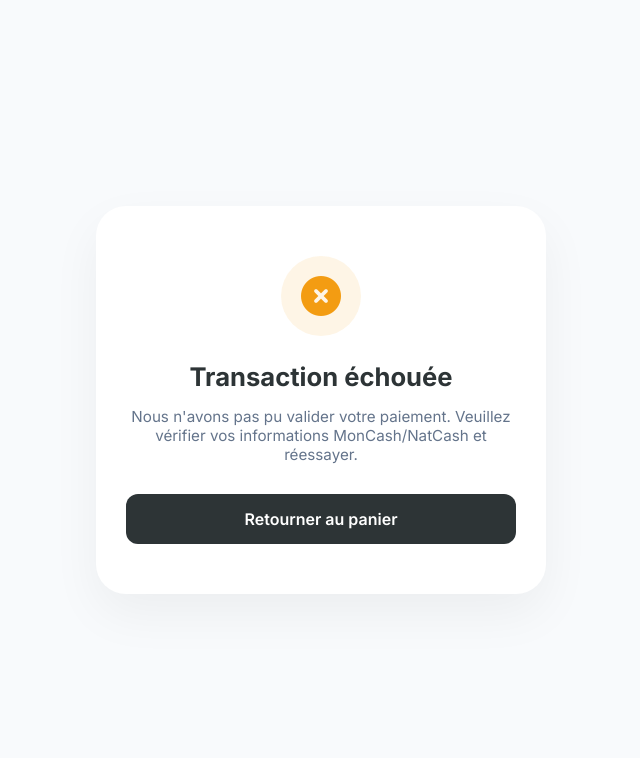
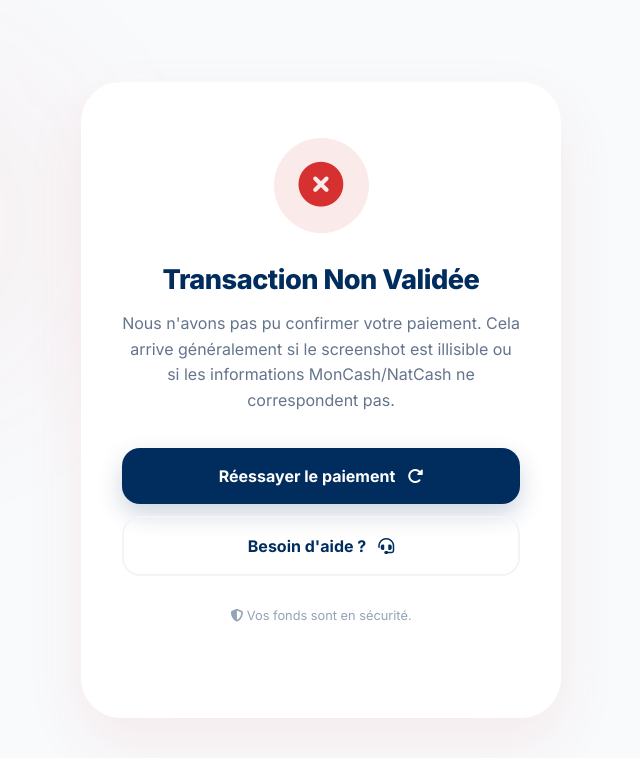
Before and after one commit to bienaimeantonygantt2007-a11y/PAY-FUSION, a plain HTML site: page pages/checkout/failed.html in a window 1280 px wide. Shown: the whole page, without its empty margins (319-959 px from the left). Drawn offline with Linux system fonts and the light colour scheme.

Commit message:
Update failed.html

```diff
--- a/pages/checkout/failed.html
+++ b/pages/checkout/failed.html
@@ -3,26 +3,196 @@
 <head>
     <meta charset="UTF-8">
     <meta name="viewport" content="width=device-width, initial-scale=1.0">
-    <title>Paiement Échoué | PayFusion</title>
-    <link href="https://fonts.googleapis.com/css2?family=Inter:wght@300;400;600;700&display=swap" rel="stylesheet">
+    <title>Transaction Échouée | PayFusion Haiti</title>
+
+    <!-- Polices & Icônes -->
+    <link href="https://fonts.googleapis.com/css2?family=Inter:wght@300;400;600;700;800&display=swap" rel="stylesheet">
     <link rel="stylesheet" href="https://cdnjs.cloudflare.com/ajax/libs/font-awesome/6.4.0/css/all.min.css">
+
     <style>
-        :root { --primary: #0056b3; --bg: #f8fafc; --white: #ffffff; --warning: #f39c12; }
+        :root {
+            --primary: #0056b3;
+            --secondary: #002d5e;
+            --error-red: #d63031;
+            --warning-orange: #f39c12;
+            --bg-fluid: #f8fafc;
+            --white: #ffffff;
+            --text-dark: #1e293b;
+            --text-muted: #64748b;
+            --transition: all 0.4s cubic-bezier(0.4, 0, 0.2, 1);
+        }
+
         * { margin: 0; padding: 0; box-sizing: border-box; font-family: 'Inter', sans-serif; }
-        body { background: var(--bg); color: #2d3436; height: 100vh; display: flex; justify-content: center; align-items: center; padding: 20px; }
-        .card { background: var(--white); padding: 50px 30px; border-radius: 30px; text-align: center; max-width: 450px; width: 100%; box-shadow: 0 20px 50px rgba(0,0,0,0.05); }
-        .icon-box { width: 80px; height: 80px; background: rgba(243, 156, 18, 0.1); color: var(--warning); border-radius: 50%; display: flex; justify-content: center; align-items: center; font-size: 2.5rem; margin: 0 auto 25px; }
-        h2 { font-size: 1.6rem; margin-bottom: 15px; }
-        p { color: #64748b; font-size: 0.95rem; margin-bottom: 30px; }
-        .btn-retry { display: block; padding: 15px; background: #2d3436; color: white; border-radius: 12px; text-decoration: none; font-weight: 600; }
+
+        body {
+            background-color: var(--bg-fluid);
+            color: var(--text-dark);
+            height: 100vh;
+            display: flex;
+            justify-content: center;
+            align-items: center;
+            padding: 20px;
+            overflow: hidden;
+            position: relative;
+        }
+
+        /* Arrière-plan Dynamique (Blobs) */
+        .bg-blobs {
+            position: absolute;
+            top: 0; left: 0; width: 100%; height: 100%;
+            z-index: -1; filter: blur(80px); opacity: 0.5;
+        }
+        .blob {
+            position: absolute; width: 400px; height: 400px;
+            background: rgba(214, 48, 49, 0.08); border-radius: 50%;
+            animation: move 12s infinite alternate;
+        }
+        @keyframes move { from { transform: translate(-5%, -5%); } to { transform: translate(10%, 10%); } }
+
+        .failed-card {
+            background: rgba(255, 255, 255, 0.95);
+            backdrop-filter: blur(15px);
+            -webkit-backdrop-filter: blur(15px);
+            padding: 55px 40px;
+            border-radius: 40px;
+            text-align: center;
+            max-width: 480px;
+            width: 100%;
+            box-shadow: 0 25px 60px rgba(214, 48, 49, 0.08);
+            border: 1px solid rgba(255, 255, 255, 0.8);
+            animation: cardSlide 0.6s cubic-bezier(0.16, 1, 0.3, 1);
+        }
+
+        @keyframes cardSlide {
+            from { opacity: 0; transform: translateY(30px); }
+            to { opacity: 1; transform: translateY(0); }
+        }
+
+        .icon-box {
+            width: 95px;
+            height: 95px;
+            background: rgba(214, 48, 49, 0.1);
+            color: var(--error-red);
+            border-radius: 50%;
+            display: flex;
+            justify-content: center;
+            align-items: center;
+            font-size: 2.8rem;
+            margin: 0 auto 30px;
+            animation: shake 0.8s cubic-bezier(.36,.07,.19,.97) both;
+            animation-delay: 0.5s;
+        }
+
+        @keyframes shake {
+            10%, 90% { transform: translate3d(-1px, 0, 0); }
+            20%, 80% { transform: translate3d(2px, 0, 0); }
+            30%, 50%, 70% { transform: translate3d(-4px, 0, 0); }
+            40%, 60% { transform: translate3d(4px, 0, 0); }
+        }
+
+        h2 {
+            font-size: 1.7rem;
+            font-weight: 800;
+            color: var(--secondary);
+            margin-bottom: 15px;
+            letter-spacing: -0.5px;
+        }
+
+        p {
+            color: var(--text-muted);
+            font-size: 1rem;
+            line-height: 1.6;
+            margin-bottom: 35px;
+        }
+
+        .btn-group {
+            display: flex;
+            flex-direction: column;
+            gap: 12px;
+        }
+
+        .btn-action {
+            padding: 18px;
+            border-radius: 18px;
+            text-decoration: none;
+            font-weight: 700;
+            font-size: 1rem;
+            transition: var(--transition);
+            display: flex;
+            align-items: center;
+            justify-content: center;
+            gap: 12px;
+            border: none;
+            cursor: pointer;
+        }
+
+        .btn-retry {
+            background: var(--secondary);
+            color: white;
+            box-shadow: 0 10px 25px rgba(0, 45, 94, 0.2);
+        }
+
+        .btn-retry:hover {
+            background: var(--primary);
+            transform: translateY(-3px);
+            box-shadow: 0 15px 30px rgba(0, 86, 179, 0.3);
+        }
+
+        .btn-support {
+            background: transparent;
+            color: var(--secondary);
+            border: 2px solid #f1f5f9;
+        }
+
+        .btn-support:hover {
+            background: #fff5f5;
+            border-color: var(--error-red);
+            color: var(--error-red);
+        }
+
+        .notice-footer {
+            margin-top: 30px;
+            font-size: 0.8rem;
+            color: #94a3b8;
+            font-weight: 500;
+        }
+
+        @media (max-width: 480px) {
+            .failed-card { padding: 45px 25px; border-radius: 32px; }
+            h2 { font-size: 1.4rem; }
+        }
     </style>
 </head>
 <body>
-    <div class="card">
-        <div class="icon-box"><i class="fa-solid fa-circle-xmark"></i></div>
-        <h2>Transaction échouée</h2>
-        <p>Nous n'avons pas pu valider votre paiement. Veuillez vérifier vos informations MonCash/NatCash et réessayer.</p>
-        <a href="cart.html" class="btn-retry">Retourner au panier</a>
+
+    <div class="bg-blobs">
+        <div class="blob"></div>
     </div>
+
+    <div class="failed-card">
+        <div class="icon-box">
+            <i class="fa-solid fa-circle-xmark"></i>
+        </div>
+
+        <h2>Transaction Non Validée</h2>
+
+        <p>
+            Nous n'avons pas pu confirmer votre paiement. Cela arrive généralement si le screenshot est illisible ou si les informations MonCash/NatCash ne correspondent pas.
+        </p>
+
+        <div class="btn-group">
+            <a href="cart.html" class="btn-action btn-retry">
+                Réessayer le paiement <i class="fa-solid fa-rotate-right"></i>
+            </a>
+            <a href="../user/supports.html" class="btn-action btn-support">
+                Besoin d'aide ? <i class="fa-solid fa-headset"></i>
+            </a>
+        </div>
+
+        <p class="notice-footer">
+            <i class="fa-solid fa-shield-halved"></i> Vos fonds sont en sécurité.
+        </p>
+    </div>
+
 </body>
 </html>
```
